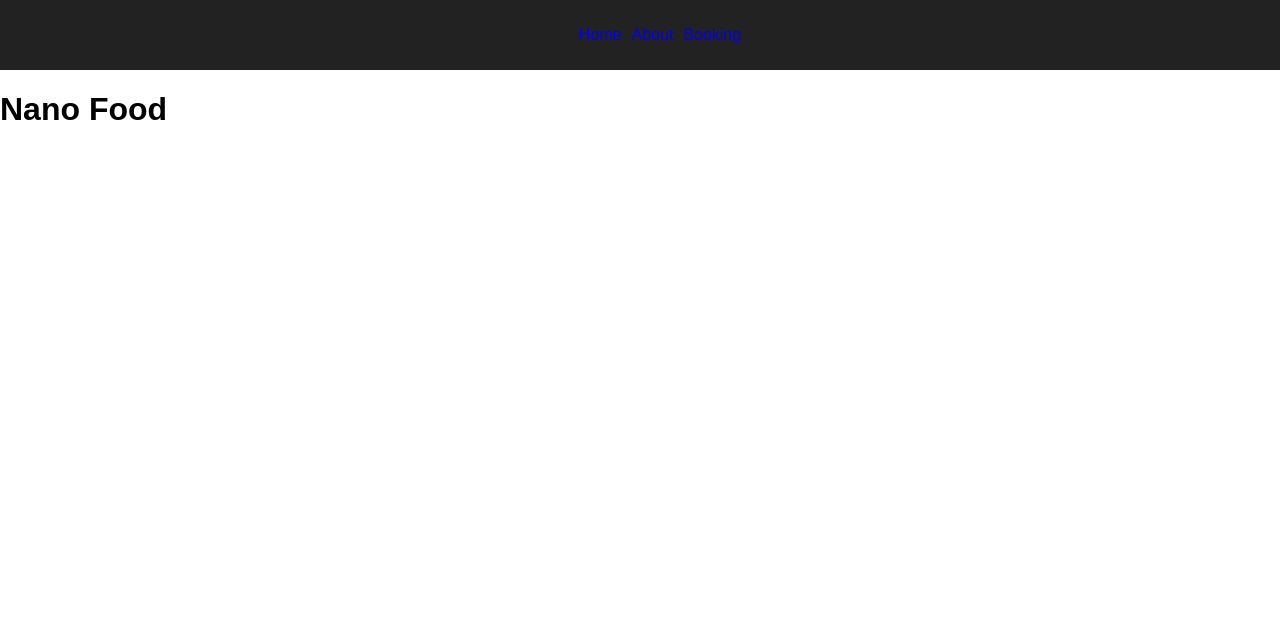
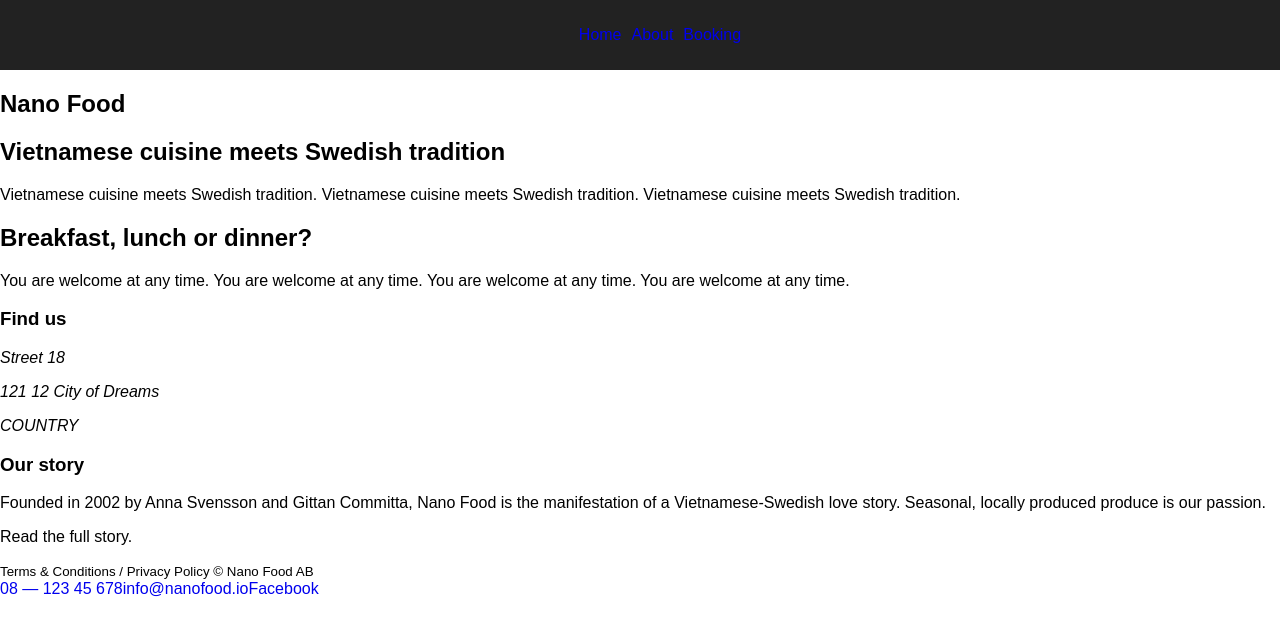
Before and after one commit to omigibson/restaurant, a React (Create React App) app: page /home in a window 1280 px wide. Shown: the top 636 px of the page. Built offline with nearby package versions, Linux system fonts and the light colour scheme.

Commit message:
Add markup for landing page

```diff
--- a/src/components/LandingPageComponent.js
+++ b/src/components/LandingPageComponent.js
@@ -1,9 +1,67 @@
 import React from 'react';
 const LandingPage = () => {
     return (
-        <div>
+        <div className="landingpage-container">
+
+          <section className="jumbotron">
             <h1>Nano Food</h1>
-        </div>
+          </section>
+
+          <section className="landingpage__section menu">
+
+            <div className="image"></div>
+
+            <div className="text">
+              <h2>Vietnamese cuisine meets Swedish tradition</h2>
+              <p>Vietnamese cuisine meets Swedish tradition.
+                  Vietnamese cuisine meets Swedish tradition.
+                  Vietnamese cuisine meets Swedish tradition.
+              </p>
+            </div>
+          </section>
+
+          <section className="landingpage__section booking">
+
+            <div className="image"></div>
+
+            <div className="text">
+              <h2>Breakfast, lunch or dinner?</h2>
+              <p>You are welcome at any time. You are welcome at any time.
+              You are welcome at any time. You are welcome at any time. </p>
+            </div>
+          </section>
+          <footer>
+            <div className="footer__top">
+              <div className="address">
+                <h3>Find us</h3>
+                <address>
+                  <p>Street 18</p>
+                  <p>121 12 City of Dreams</p>
+                  <p>COUNTRY</p>
+                </address>
+              </div>
+              <div className="our-story">
+                <h3>Our story</h3>
+                <p>
+                    Founded in 2002 by Anna Svensson and Gittan Committa,
+                    Nano Food is the manifestation of a Vietnamese-Swedish
+                    love story. Seasonal, locally produced produce is our passion.
+                </p>
+                <p>Read the full story.</p>
+              </div>
+            </div>
+            <div className="footer__bottom">
+              <div><small>Terms & Conditions / Privacy Policy © Nano Food AB</small></div>
+              <div>
+                <a href="tel:0812345678">08 — 123 45 678</a>
+                <a href="email:info@nanofood.io">info@nanofood.io</a>
+                <a href="http://facebook.com/nanofood">Facebook</a>
+              </div>
+            </div>
+          </footer>
+
+      </div> /* .landingpage-container */
+
     );
 }
 export default LandingPage;
```
